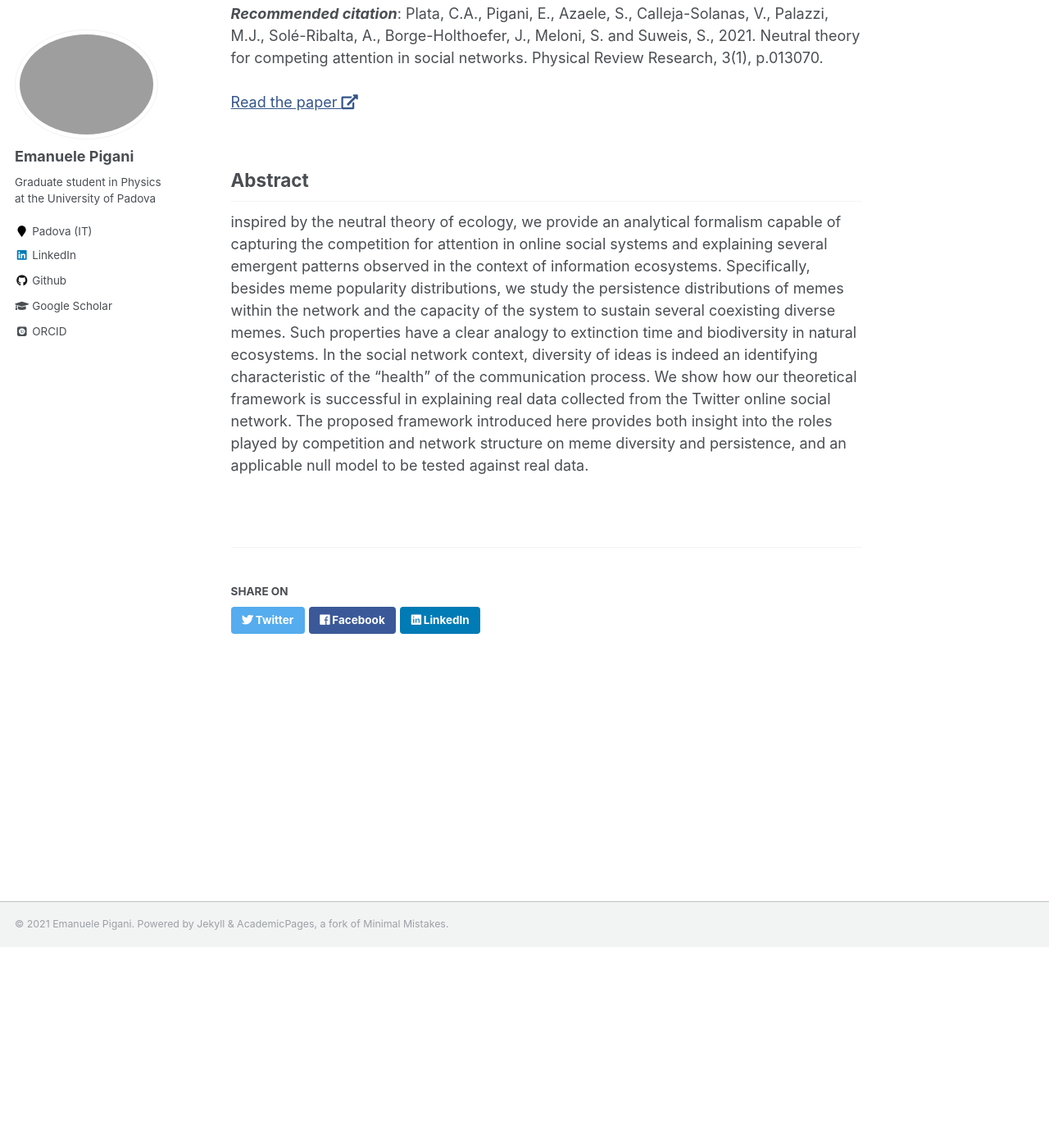
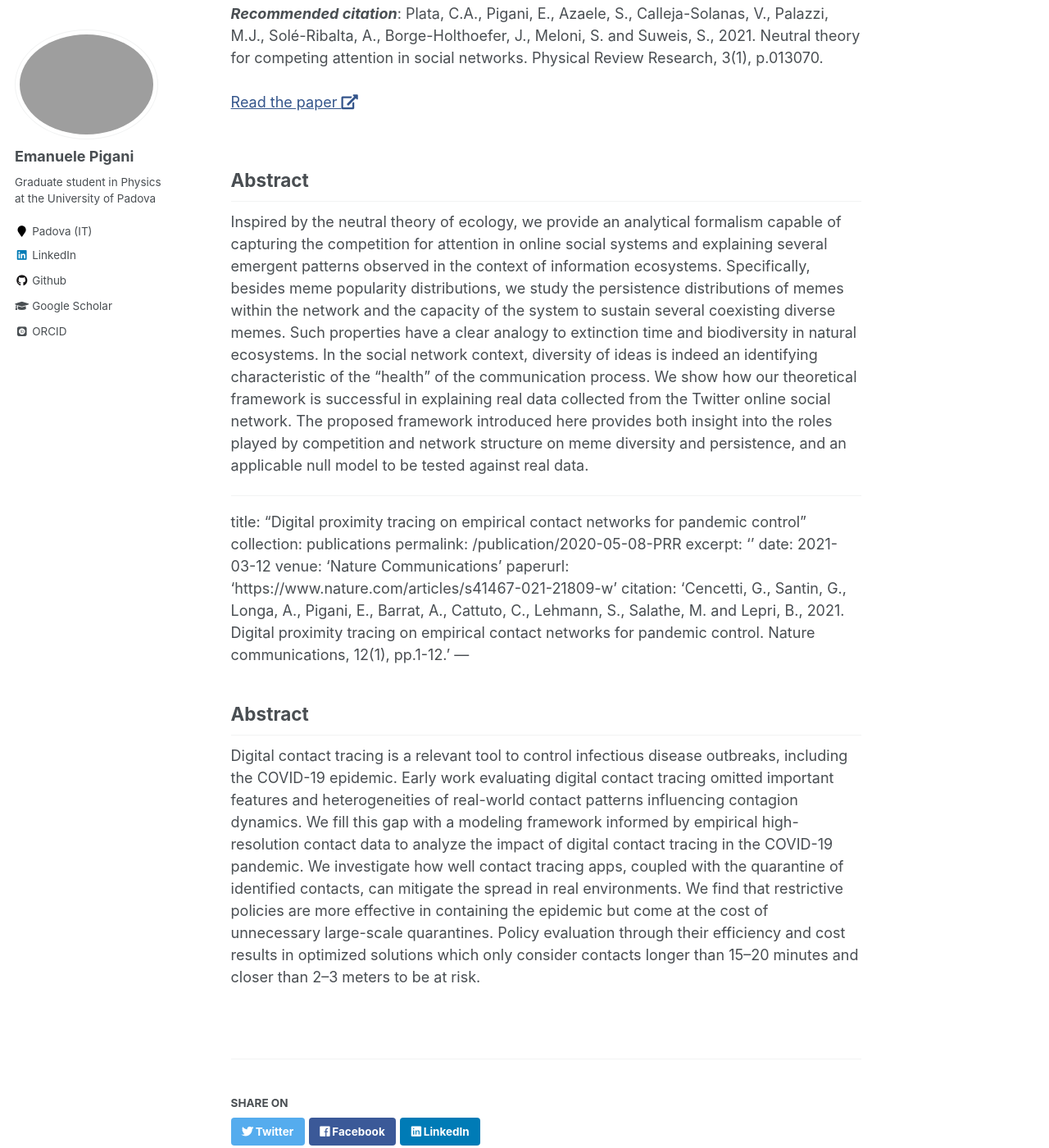
Before and after one commit to epigani/epigani.github.io, a Jekyll site: the page built from _publications/2020-05-08-PRR.md, in a window 1280 px wide and 1400 px high, scrolled down 245 px. Shown: the whole window at 82% size. Built offline with Jekyll 4.4.1, drawn with Linux system fonts in a browser that asks for light colours; some web fonts are replaced.

Commit message:
Update 2020-05-08-PRR.md

```diff
--- a/_publications/2020-05-08-PRR.md
+++ b/_publications/2020-05-08-PRR.md
@@ -3,11 +3,26 @@
 collection: publications
 permalink: /publication/2020-05-08-PRR
 excerpt: ''
-date: 2020-05-08
+date: 2020-10-05
 venue: 'Physical Review Research'
 paperurl: 'https://journals.aps.org/prresearch/pdf/10.1103/PhysRevResearch.3.013070'
 citation: 'Plata, C.A., Pigani, E., Azaele, S., Calleja-Solanas, V., Palazzi, M.J., Solé-Ribalta, A., Borge-Holthoefer, J., Meloni, S. and Suweis, S., 2021. Neutral theory for competing attention in social networks. Physical Review Research, 3(1), p.013070.'
 ---
 
 ## Abstract
-inspired by the neutral theory of ecology, we provide an analytical formalism capable of capturing the competition for attention in online social systems and explaining several emergent patterns observed in the context of information ecosystems. Specifically, besides meme popularity distributions, we study the persistence distributions of memes within the network and the capacity of the system to sustain several coexisting diverse memes. Such properties have a clear analogy to extinction time and biodiversity in natural ecosystems. In the social network context, diversity of ideas is indeed an identifying characteristic of the “health” of the communication process. We show how our theoretical framework is successful in explaining real data collected from the Twitter online social network. The proposed framework introduced here provides both insight into the roles played by competition and network structure on meme diversity and persistence, and an applicable null model to be tested against real data.
+Inspired by the neutral theory of ecology, we provide an analytical formalism capable of capturing the competition for attention in online social systems and explaining several emergent patterns observed in the context of information ecosystems. Specifically, besides meme popularity distributions, we study the persistence distributions of memes within the network and the capacity of the system to sustain several coexisting diverse memes. Such properties have a clear analogy to extinction time and biodiversity in natural ecosystems. In the social network context, diversity of ideas is indeed an identifying characteristic of the “health” of the communication process. We show how our theoretical framework is successful in explaining real data collected from the Twitter online social network. The proposed framework introduced here provides both insight into the roles played by competition and network structure on meme diversity and persistence, and an applicable null model to be tested against real data.
+
+
+---
+title: "Digital proximity tracing on empirical contact networks for pandemic control"
+collection: publications
+permalink: /publication/2020-05-08-PRR
+excerpt: ''
+date: 2021-03-12
+venue: 'Nature Communications'
+paperurl: 'https://www.nature.com/articles/s41467-021-21809-w'
+citation: 'Cencetti, G., Santin, G., Longa, A., Pigani, E., Barrat, A., Cattuto, C., Lehmann, S., Salathe, M. and Lepri, B., 2021. Digital proximity tracing on empirical contact networks for pandemic control. Nature communications, 12(1), pp.1-12.'
+---
+
+## Abstract
+Digital contact tracing is a relevant tool to control infectious disease outbreaks, including the COVID-19 epidemic. Early work evaluating digital contact tracing omitted important features and heterogeneities of real-world contact patterns influencing contagion dynamics. We fill this gap with a modeling framework informed by empirical high-resolution contact data to analyze the impact of digital contact tracing in the COVID-19 pandemic. We investigate how well contact tracing apps, coupled with the quarantine of identified contacts, can mitigate the spread in real environments. We find that restrictive policies are more effective in containing the epidemic but come at the cost of unnecessary large-scale quarantines. Policy evaluation through their efficiency and cost results in optimized solutions which only consider contacts longer than 15–20 minutes and closer than 2–3 meters to be at risk.
```
